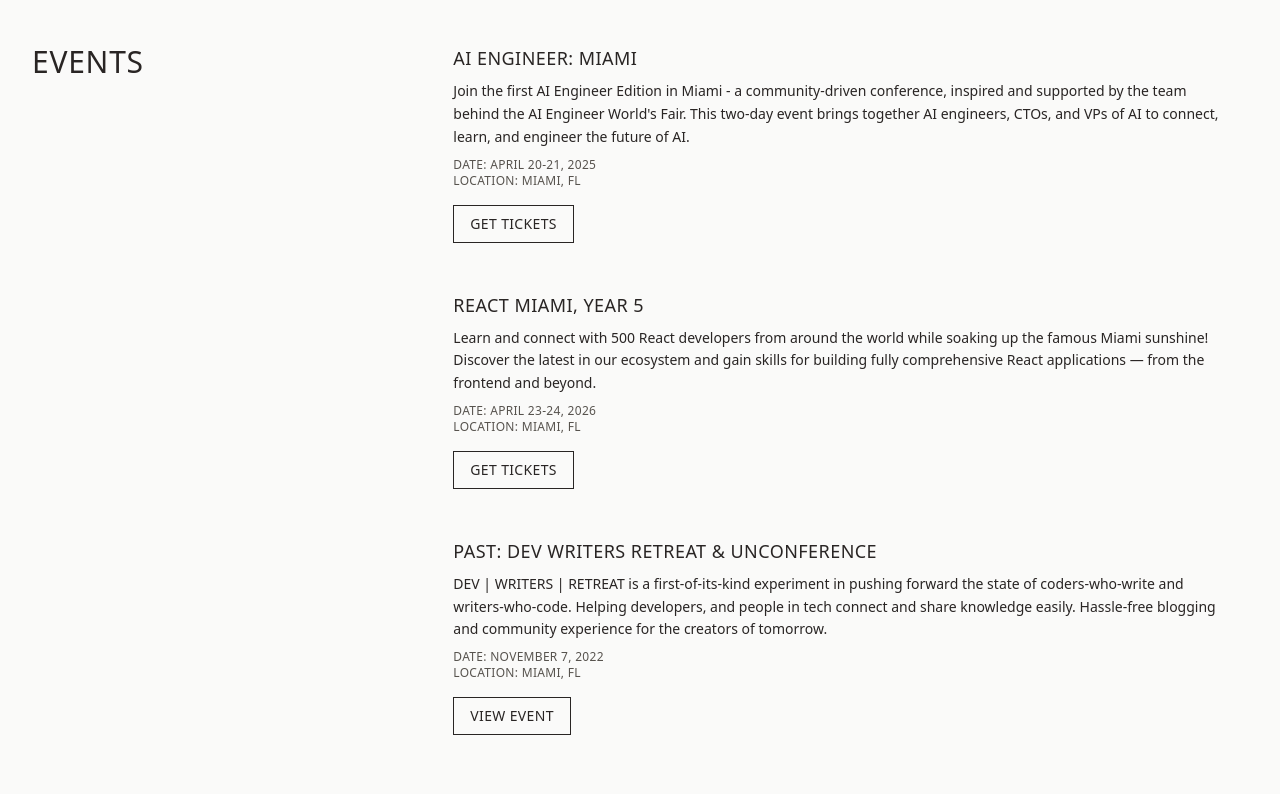
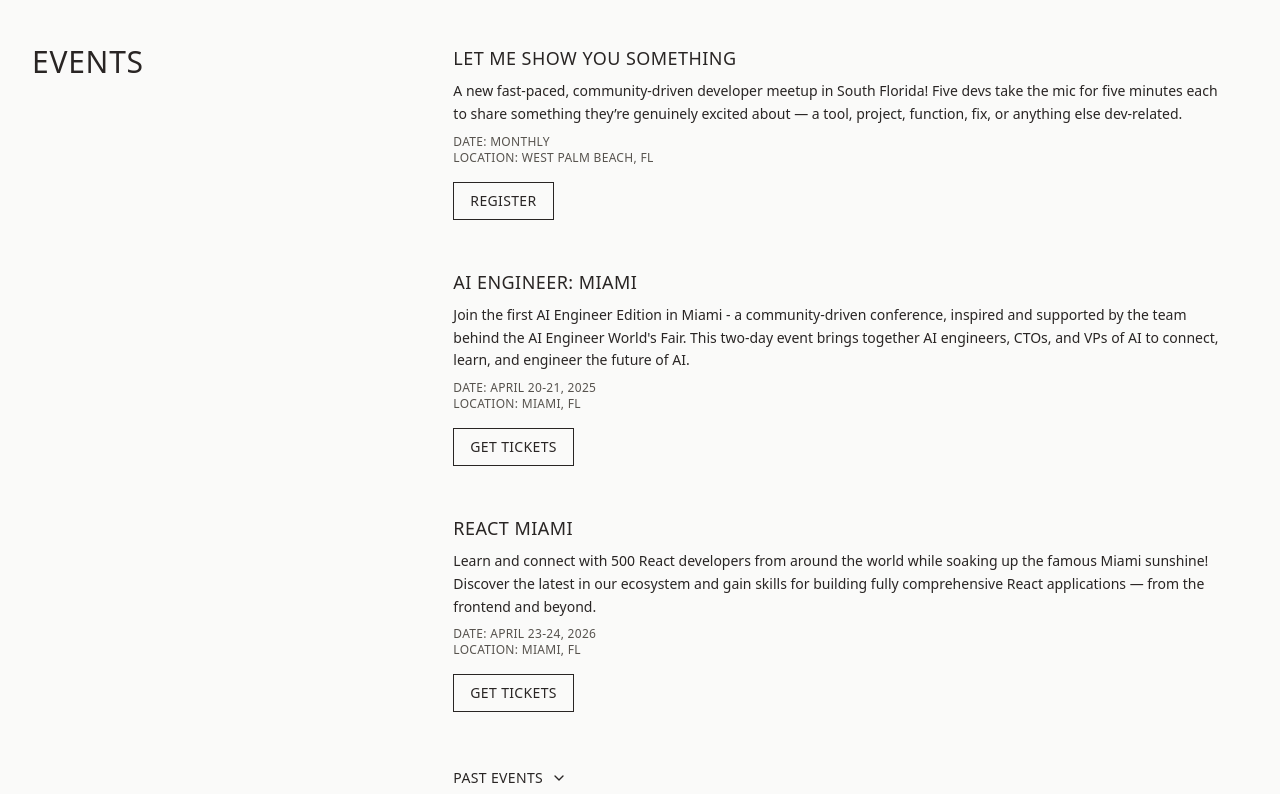
Before and after one commit to michellebakels/2024-personal-website, a Next.js app: page / in a window 1280 px wide. Shown: the part 340-1134 px from the top of the page. Built offline with nearby package versions, Linux system fonts and the light colour scheme.

Commit message:
update events

```diff
--- a/app/components/data.ts
+++ b/app/components/data.ts
@@ -1,4 +1,5 @@
-export const introText = "Michelle is a software developer, community builder, and conference organizer. She works at G2i as Program Director of Developer Health where she focuses on creating initiatives to support the mental and physical health of software developers. She is the co-organizer of React Miami, Chair of the South Florida Tech Hub Foundation, and Vice Chair of 1909.";
+export const introText =
+  "Michelle is a software developer, community builder, and conference organizer. She works at G2i as Program Director of Developer Health where she focuses on creating initiatives to support the mental and physical health of software developers. She is the co-organizer of React Miami, Chair of the South Florida Tech Hub Foundation, and Vice Chair of 1909.";
 
 export const navItems = [
   { id: "events", label: "Events" },
@@ -10,24 +11,57 @@ export const navItems = [
 
 export const events = [
   {
+    title: "Let Me Show You Something",
+    description:
+      "A new fast-paced, community-driven developer meetup in South Florida! Five devs take the mic for five minutes each to share something they’re genuinely excited about — a tool, project, function, fix, or anything else dev-related.",
+    date: "Monthly",
+    location: "West Palm Beach, Fl",
+    link: "https://luma.com/lmsys?k=c",
+    buttonText: "Register",
+  },
+  {
     title: "AI Engineer: Miami",
-    description: "Join the first AI Engineer Edition in Miami - a community-driven conference, inspired and supported by the team behind the AI Engineer World's Fair. This two-day event brings together AI engineers, CTOs, and VPs of AI to connect, learn, and engineer the future of AI.",
+    description:
+      "Join the first AI Engineer Edition in Miami - a community-driven conference, inspired and supported by the team behind the AI Engineer World's Fair. This two-day event brings together AI engineers, CTOs, and VPs of AI to connect, learn, and engineer the future of AI.",
     date: "April 20-21, 2025",
     location: "Miami, Fl",
     link: "https://ai.engineer/miami",
     buttonText: "Get Tickets",
   },
   {
-    title: "React Miami, Year 5",
-    description: "Learn and connect with 500 React developers from around the world while soaking up the famous Miami sunshine! Discover the latest in our ecosystem and gain skills for building fully comprehensive React applications — from the frontend and beyond.",
+    title: "React Miami",
+    description:
+      "Learn and connect with 500 React developers from around the world while soaking up the famous Miami sunshine! Discover the latest in our ecosystem and gain skills for building fully comprehensive React applications — from the frontend and beyond.",
     date: "April 23-24, 2026",
     location: "Miami, Fl",
     link: "https://www.reactmiami.com/",
     buttonText: "Get Tickets",
   },
+];
+
+export const moreEvents = [
   {
-    title: "Past: Dev Writers Retreat & Unconference",
-    description: "​DEV | WRITERS | RETREAT is a first-of-its-kind experiment in pushing forward the state of coders-who-write and writers-who-code. ​Helping developers, and people in tech connect and share knowledge easily. Hassle-free blogging and community experience for the creators of tomorrow.",
+    title: "React Miami Hype Party",
+    description:
+      "Celebrating the launch of React Miami 2026 with our community!",
+    date: "October 17, 2025",
+    location: "Miami, FL",
+    link: "https://luma.com/qme11efw",
+    buttonText: "View Invite",
+  },
+  {
+    title: "Crowdfunding and Cocktails",
+    description:
+      "Shark Tank meets Cocktail Party benefiting the local startup ecosystem.",
+    date: "April 12, 2023",
+    location: "West Palm Beach, Fl",
+    link: "https://www.eventbrite.com/e/crowdfunding-cocktails-tickets-588406308107",
+    buttonText: "View Promo",
+  },
+  {
+    title: "Dev Writers Retreat & Unconference",
+    description:
+      "​DEV | WRITERS | RETREAT is a first-of-its-kind experiment in pushing forward the state of coders-who-write and writers-who-code. ​Helping developers, and people in tech connect and share knowledge easily. Hassle-free blogging and community experience for the creators of tomorrow.",
     date: "November 7, 2022",
     location: "Miami, Fl",
     link: "https://lu.ma/dwr",
@@ -35,37 +69,11 @@ export const events = [
   },
 ];
 
-export const moreEvents = [
-  {
-    title: "Past: React Miami Sip & Ship",
-    description: "Celebrating the launch of React Miami 2025 with our community!",
-    date: "October 16, 2024",
-    location: "Miami, FL",
-    link: "https://lu.ma/l4i7vil7",
-    buttonText: "View Invite",
-  },
-  {
-    title: "Past: Crowdfunding and Cocktails",
-    description: "Shark Tank meets Cocktail Party benefiting the local startup ecosystem.",
-    date: "April 12, 2023",
-    location: "West Palm Beach, Fl",
-    link: "https://www.eventbrite.com/e/crowdfunding-cocktails-tickets-588406308107",
-    buttonText: "View Promo",
-  },
-  {
-    title: "Past: Developer DAO Meetup",
-    description: "The first ever Developer DAO event with members and the local and community.",
-    date: "November 29, 2021",
-    location: "Miami, Fl",
-    link: "https://x.com/michellebakels/status/1465311073385566209",
-    buttonText: "View Event",
-  },
-];
-
 export const communityItems = [
   {
     title: "1909 Board of Directors",
-    description: "1909 is a non-profit 501(c)3 organization dedicated to the holistic growth of entrepreneurs, small business owners, creative freelancers, and innovators.",
+    description:
+      "1909 is a non-profit 501(c)3 organization dedicated to the holistic growth of entrepreneurs, small business owners, creative freelancers, and innovators.",
     duration: "2022 - Present",
     link: "https://www.weare1909.org/",
     buttonText: "Learn More",
@@ -73,7 +81,8 @@ export const communityItems = [
   },
   {
     title: "Tech Hub Foundation Board of Directors",
-    description: "The Tech Hub Foundation is a 501(c)3 charitable organization committed to nurturing our tech community and promoting STEM education throughout South Florida.",
+    description:
+      "The Tech Hub Foundation is a 501(c)3 charitable organization committed to nurturing our tech community and promoting STEM education throughout South Florida.",
     duration: "2018 - Present",
     link: "",
     buttonText: "",
@@ -84,7 +93,8 @@ export const communityItems = [
 export const workItems = [
   {
     title: "Developer Health OS",
-    description: "The Developer Health OS is a guide to supporting health in tech and finding restful work through burnout recovery, burnout prevention, and optimium performance.",
+    description:
+      "The Developer Health OS is a guide to supporting health in tech and finding restful work through burnout recovery, burnout prevention, and optimium performance.",
     role: "Co-Author, Developer",
     tools: "Astro, Vercel",
     link: "https://www.devhealthos.com/",
@@ -92,7 +102,8 @@ export const workItems = [
   },
   {
     title: "Blog",
-    description: "A space to share long-form thoughts, ideas, experimentations, and explorations.",
+    description:
+      "A space to share long-form thoughts, ideas, experimentations, and explorations.",
     topics: "Community, Software Development, Public Speaking",
     link: "https://michellebakels.hashnode.dev/",
     buttonText: "Read on Hashnode",
@@ -109,7 +120,8 @@ export const workItems = [
 export const talks = [
   {
     title: "Tech Broke My Heart",
-    description: "Drawing from my own experiences with stress and burnout in the tech industry, I emphasize the importance of addressing health issues among developers, advocating for rest, self-care, and effective time management, and introduced G2I's Developer Health Program to raise awareness and provide resources for preventing burnout.",
+    description:
+      "Drawing from my own experiences with stress and burnout in the tech industry, I emphasize the importance of addressing health issues among developers, advocating for rest, self-care, and effective time management, and introduced G2I's Developer Health Program to raise awareness and provide resources for preventing burnout.",
     presentedAt: "Epic Web Conf",
     date: "April 11, 2024",
     link: "https://www.epicweb.dev/talks/tech-broke-my-heart",
@@ -117,7 +129,8 @@ export const talks = [
   },
   {
     title: "Executing on Inspiration with The Vercel Stack",
-    description: "Inspiration can strike at any moment and even surprise you with the direction it will take you. Seizing this opportunity requires the confidence, speed, and determination to execute and deliver on your vision. Learn how leveraging Next.js and Vercel turned the dream of hosting a global React developers conference in Miami into a reality by optimizing for the most important metric of all — AFK.",
+    description:
+      "Inspiration can strike at any moment and even surprise you with the direction it will take you. Seizing this opportunity requires the confidence, speed, and determination to execute and deliver on your vision. Learn how leveraging Next.js and Vercel turned the dream of hosting a global React developers conference in Miami into a reality by optimizing for the most important metric of all — AFK.",
     presentedAt: "Next.js Conf",
     date: "October 27, 2023",
     link: "https://www.youtube.com/watch?v=ADxSUtFVr64",
@@ -128,7 +141,8 @@ export const talks = [
 export const contactItems = [
   {
     title: "Get in Touch",
-    description: "If you'd like to discuss a project, collaboration, or speaking opportunity, feel free to reach out.",
+    description:
+      "If you'd like to discuss a project, collaboration, or speaking opportunity, feel free to reach out.",
     email: "michelle.bakels@gmail.com",
     linkedin: "linkedin.com/in/michelle-bakels-2052687a",
     linkedinUrl: "https://www.linkedin.com/in/michelle-bakels-2052687a/",
@@ -138,7 +152,8 @@ export const contactItems = [
   },
   {
     title: "Follow Me",
-    description: "Stay updated with my latest projects, thoughts, and insights.",
+    description:
+      "Stay updated with my latest projects, thoughts, and insights.",
     twitter: "@michellebakels",
     twitterUrl: "https://x.com/MichelleBakels",
     github: "github.com/michellebakels",
--- a/app/components/landingPage.tsx
+++ b/app/components/landingPage.tsx
@@ -92,9 +92,7 @@ export default function LandingPage() {
       </header>
       <section className="bg-stone-50 py-8 md:py-12 mt-20 border-b border-stone-800">
         <div className="px-8 md:pl-0 md:ml-8 md:w-1/3">
-          <p className="text-sm leading-relaxed">
-            {introText}
-          </p>
+          <p className="text-sm leading-relaxed">{introText}</p>
         </div>
       </section>
       <main className="py-12 px-4 md:px-8 md:flex">
@@ -155,7 +153,7 @@ export default function LandingPage() {
                 }}
                 className="text-sm uppercase tracking-wide pr-4 py-2 block flex items-center"
               >
-                More Events{" "}
+                Past Events{" "}
                 {!isMoreEventsOpen ? (
                   <ChevronDown className="ml-2" size={16} />
                 ) : (
@@ -371,9 +369,7 @@ export default function LandingPage() {
       </main>
       <footer className="bg-stone-800 text-stone-200 py-6">
         <div className="px-4 text-center">
-          <p className="text-xs uppercase tracking-wide">
-            {footerText}
-          </p>
+          <p className="text-xs uppercase tracking-wide">{footerText}</p>
         </div>
       </footer>
     </div>
```
